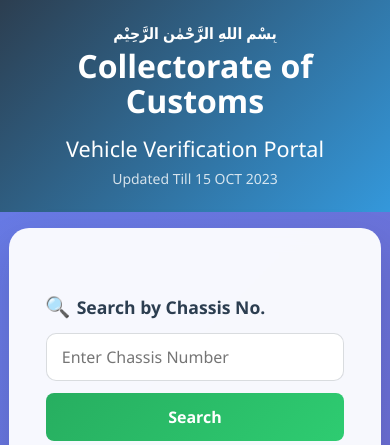
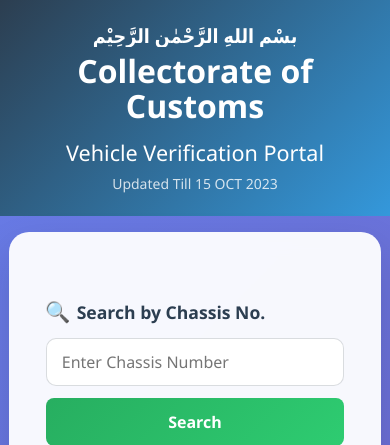
Before and after one commit to Talhakhanpi99/vehicle-verification-app, a Flask app: template templates/index.html in a window 390 px wide. Shown: the top 445 px of the page. Run offline with Flask 3, Linux system fonts and the light colour scheme; the template is opened without the code that fills it, so the values that code supplies are empty; some libraries are stand-ins or nearby versions.

Commit message:
Update style.css

```diff
--- a/static/css/style.css
+++ b/static/css/style.css
@@ -21,7 +21,7 @@ body {
 
 .bismillah {
     display: block;
-    font-size: clamp(0.95rem, 3.8vw, 2.3rem);
+    font-size: clamp(1.35rem, 5vw, 3.3rem);
     font-weight: bold;
     line-height: 1.2;
     margin-bottom: 0.35rem;
@@ -191,7 +191,7 @@ h6 i,
     }
 
     .bismillah {
-        font-size: clamp(0.9rem, 4vw, 1.4rem);
+        font-size: clamp(1.1rem, 5vw, 2rem);
     }
 
     .display-4 {
```
